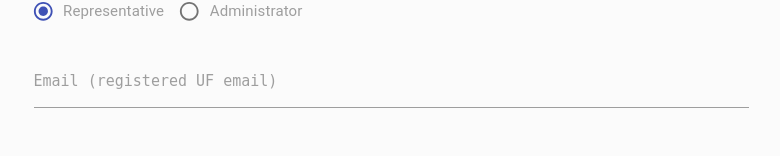
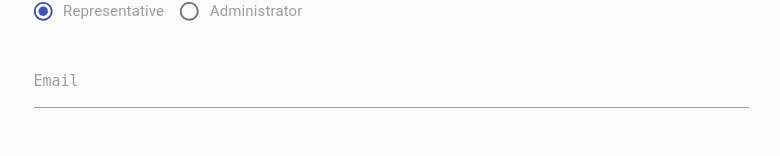
Before and after one commit to Umbrella-lnc/ESAC-Dashboard, a React (Create React App) app in the folder client/: page /register in a window 1280 px wide. Shown: the part 549-705 px from the top of the page, without its empty margins (249-1029 px from the left). Built offline with nearby package versions, Linux system fonts and the light colour scheme.

Commit message:
Remove @ufl.edu requirement

```diff
--- a/client/src/auth/Register.js
+++ b/client/src/auth/Register.js
@@ -220,7 +220,7 @@ class Register extends Component {
                                         invalid: errors.email,
                                     })}
                                 />
-                                <label htmlFor="email">Email (registered UF email)</label>
+                                <label htmlFor="email">Email</label>
                                 <span className="red-text">{errors.email}</span>
                             </div>
                             <div className="input-field col s12">
```
Also changed, not shown: 1 other file (tests, documents, lock files or other folders).
